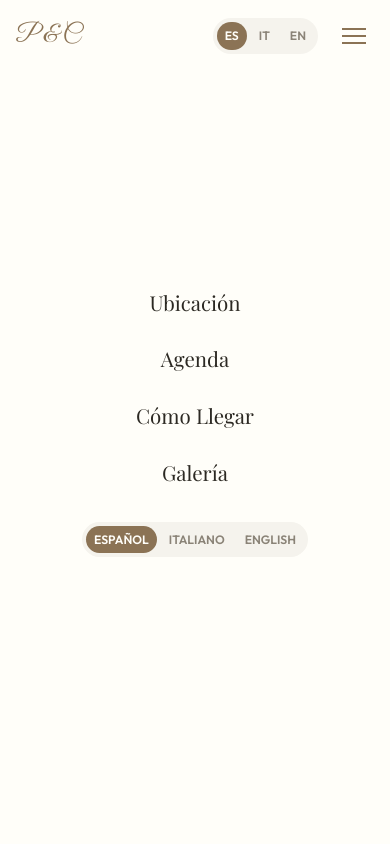
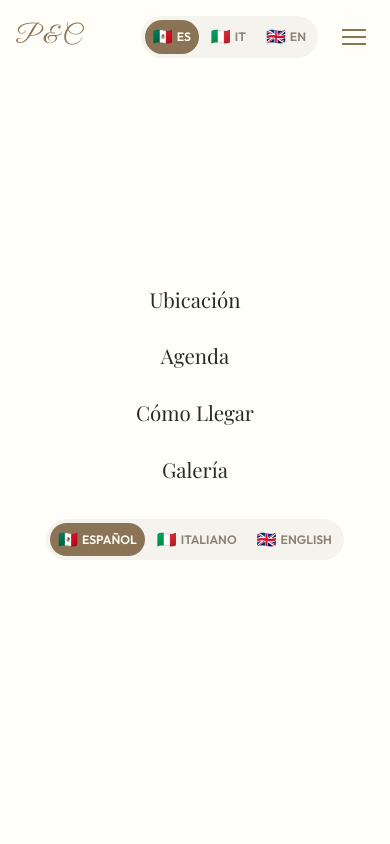
Before and after one commit to scaongithub/paolaycarlo, a Next.js app: page /es in a window 390 px wide. Both pictures are taken after a click on the button "Toggle menu". Shown: the top 844 px of the page. Built offline with nearby package versions, Linux system fonts and the light colour scheme; a web font is replaced by a local one.

Commit message:
feat: implement responsive navigation component with language switcher and mobile menu.

```diff
--- a/components/Navigation/Navigation.module.css
+++ b/components/Navigation/Navigation.module.css
@@ -84,6 +84,9 @@
 }
 
 .langBtn {
+    display: flex;
+    align-items: center;
+    gap: 4px;
     padding: var(--space-xs) var(--space-sm);
     font-size: var(--text-xs);
     font-weight: 600;
@@ -95,6 +98,10 @@
     cursor: pointer;
     transition: all var(--transition-fast);
     text-decoration: none;
+}
+
+.langFlag {
+    font-size: 1rem;
 }
 
 .langBtn:hover {
--- a/components/Navigation/Navigation.tsx
+++ b/components/Navigation/Navigation.tsx
@@ -8,6 +8,12 @@ import styles from './Navigation.module.css';
 interface NavigationProps {
     locale: string;
 }
+
+const languages = [
+    { code: 'es', label: 'ES', fullLabel: 'Español', flag: '🇲🇽' },
+    { code: 'it', label: 'IT', fullLabel: 'Italiano', flag: '🇮🇹' },
+    { code: 'en', label: 'EN', fullLabel: 'English', flag: '🇬🇧' },
+];
 
 export default function Navigation({ locale }: NavigationProps) {
     const t = useTranslations('nav');
@@ -30,8 +36,6 @@ export default function Navigation({ locale }: NavigationProps) {
         { href: '#gallery', label: t('gallery') },
     ];
 
-    const otherLocale = locale === 'es' ? 'it' : 'es';
-
     return (
         <>
             <nav className={`${styles.nav} ${isScrolled ? styles.scrolled : ''}`}>
@@ -52,24 +56,16 @@ export default function Navigation({ locale }: NavigationProps) {
 
                     <div className={styles.navActions}>
                         <div className={styles.langSwitcher}>
-                            <Link
-                                href={`/es`}
-                                className={`${styles.langBtn} ${locale === 'es' ? styles.active : ''}`}
-                            >
-                                ES
-                            </Link>
-                            <Link
-                                href={`/it`}
-                                className={`${styles.langBtn} ${locale === 'it' ? styles.active : ''}`}
-                            >
-                                IT
-                            </Link>
-                            <Link
-                                href={`/en`}
-                                className={`${styles.langBtn} ${locale === 'en' ? styles.active : ''}`}
-                            >
-                                EN
-                            </Link>
+                            {languages.map((lang) => (
+                                <Link
+                                    key={lang.code}
+                                    href={`/${lang.code}`}
+                                    className={`${styles.langBtn} ${locale === lang.code ? styles.active : ''}`}
+                                >
+                                    <span className={styles.langFlag}>{lang.flag}</span>
+                                    {lang.label}
+                                </Link>
+                            ))}
                         </div>
 
                         <button
@@ -100,15 +96,16 @@ export default function Navigation({ locale }: NavigationProps) {
                     ))}
                 </ul>
                 <div className={styles.langSwitcher}>
-                    <Link href={`/es`} className={`${styles.langBtn} ${locale === 'es' ? styles.active : ''}`}>
-                        Español
-                    </Link>
-                    <Link href={`/it`} className={`${styles.langBtn} ${locale === 'it' ? styles.active : ''}`}>
-                        Italiano
-                    </Link>
-                    <Link href={`/en`} className={`${styles.langBtn} ${locale === 'en' ? styles.active : ''}`}>
-                        English
-                    </Link>
+                    {languages.map((lang) => (
+                        <Link
+                            key={lang.code}
+                            href={`/${lang.code}`}
+                            className={`${styles.langBtn} ${locale === lang.code ? styles.active : ''}`}
+                        >
+                            <span className={styles.langFlag}>{lang.flag}</span>
+                            {lang.fullLabel}
+                        </Link>
+                    ))}
                 </div>
             </div>
         </>
```
